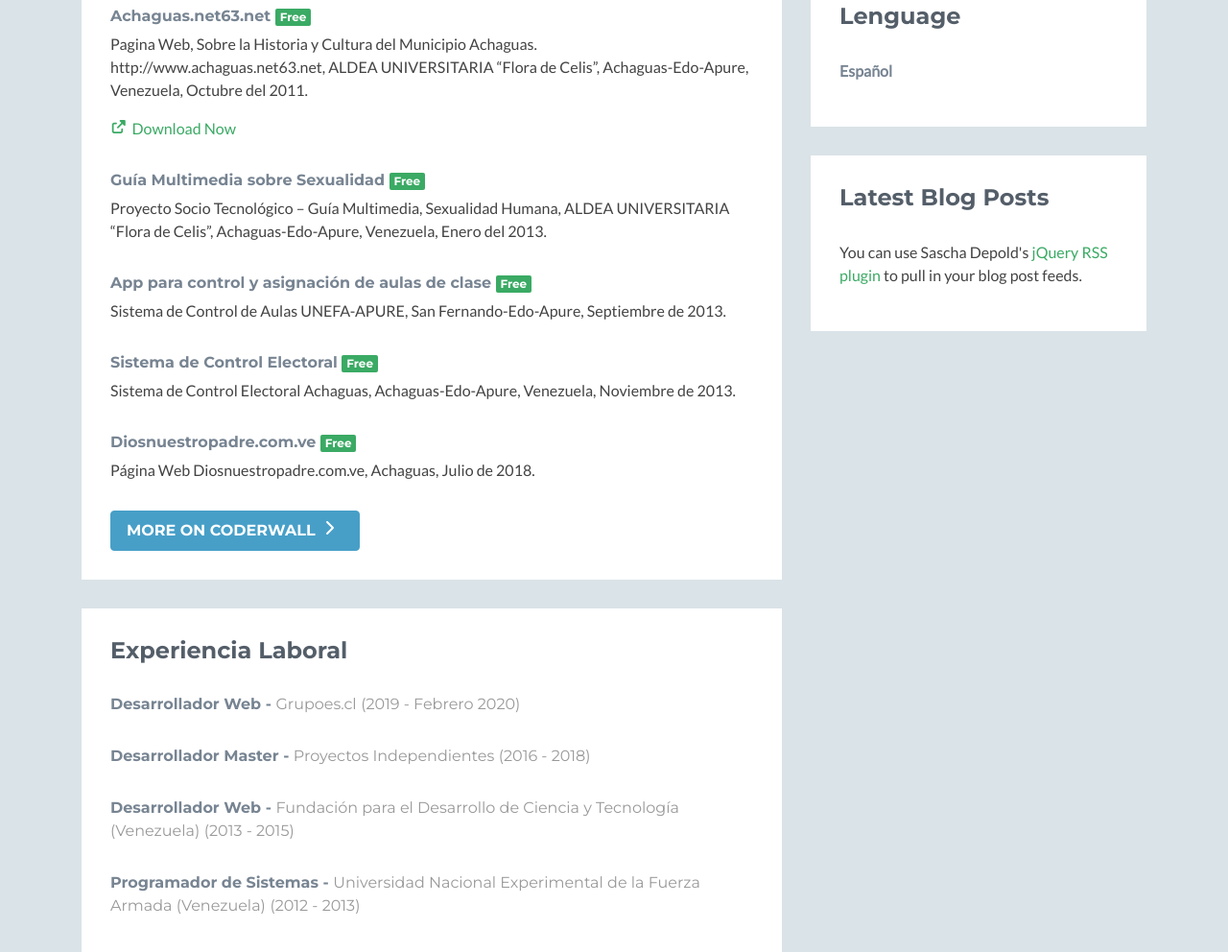
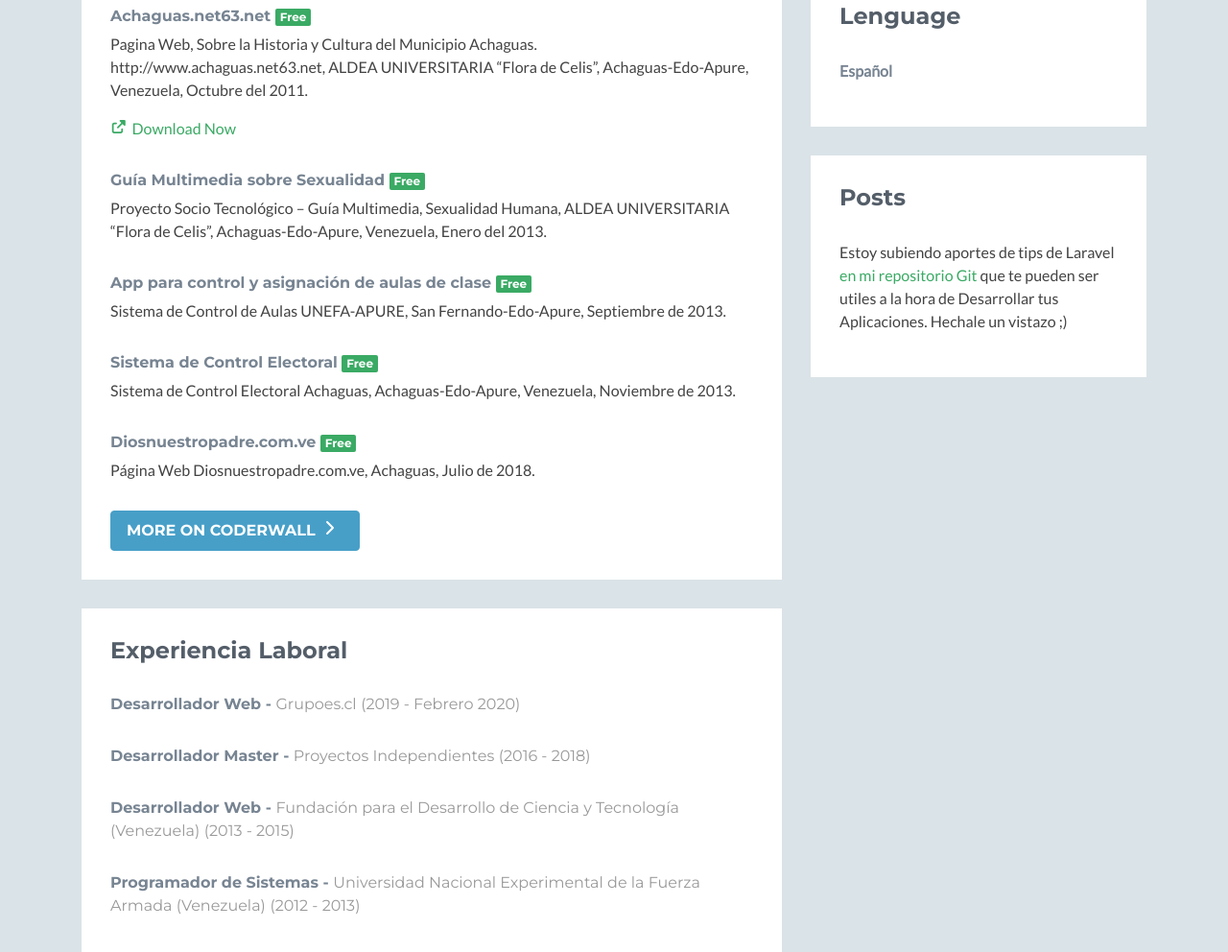
Before and after one commit to carlosgraterol/portafolio, a plain HTML site: page index.html in a window 1280 px wide. Shown: the part 2707-3699 px from the top of the page at 96% size. Drawn offline with nearby package versions, Linux system fonts and the light colour scheme; no server answers; some icons are missing.

Commit message:
Post Laravel

```diff
--- a/index.html
+++ b/index.html
@@ -400,8 +400,8 @@
 
                 <aside class="blog aside section">
                     <div class="section-inner">
-                        <h2 class="heading">Latest Blog Posts</h2>
-                        <p>You can use Sascha Depold's <a href="https://github.com/sdepold/jquery-rss" target="_blank">jQuery RSS plugin</a> to pull in your blog post feeds.</p>
+                        <h2 class="heading">Posts</h2>
+                        <p>Estoy subiendo aportes de tips de Laravel <a href="https://github.com/carlosgraterol/aporteslaravel" target="_blank">en mi repositorio Git</a> que te pueden ser utiles a la hora de Desarrollar tus Aplicaciones. Hechale un vistazo ;)</p>
                         <div id="rss-feeds" class="content">
 
                         </div><!--//content-->
```
